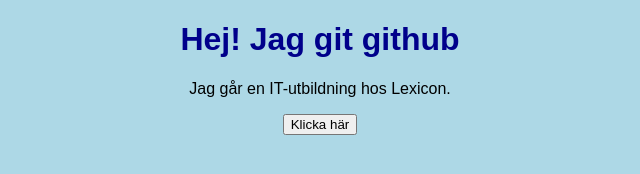
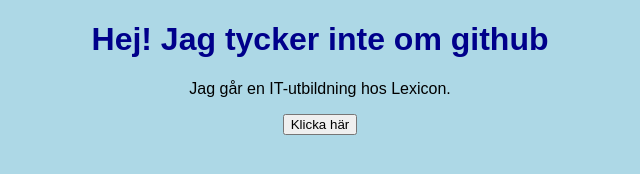
Before and after one commit to jaejulia/mitt-git-projekt, a plain HTML site: page index.html in a window 1280 px wide. Shown: the whole page, without its empty margins (320-960 px from the left). Drawn offline with Linux system fonts and the light colour scheme.

Commit message:
Change header text to express dislike for GitHub

```diff
--- a/index.html
+++ b/index.html
@@ -6,7 +6,7 @@
   <link rel="stylesheet" href="style.css">
 </head>
 <body>
-  <h1>Hej! Jag git github</h1>
+  <h1>Hej! Jag tycker inte om github</h1>
   <p>Jag går en IT-utbildning hos Lexicon.</p>
   <button id="myButton">Klicka här</button>
   <script src="script.js"></script>
```
